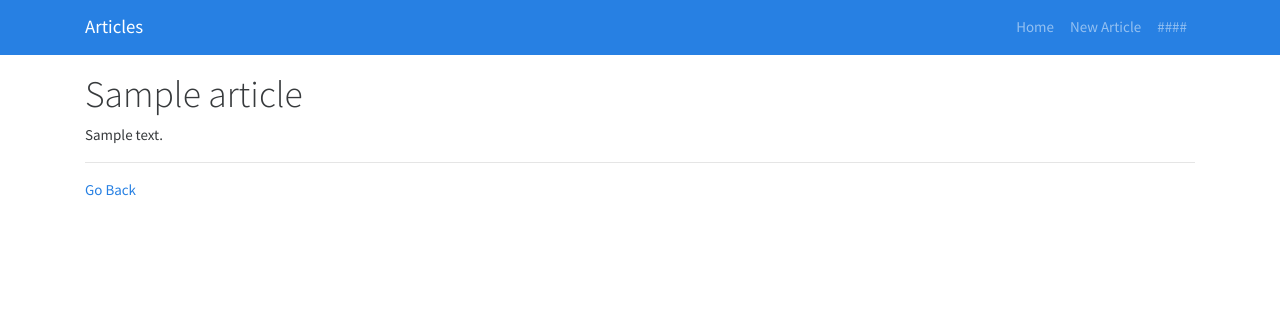
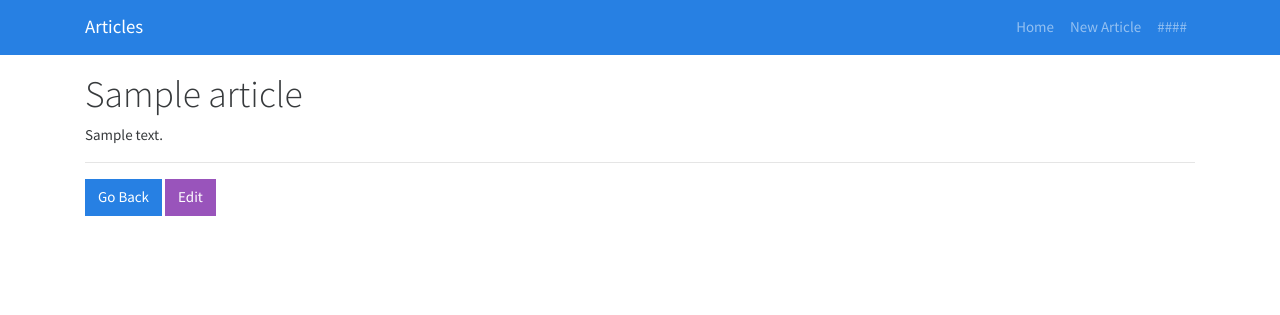
Before and after one commit to vsmro/crud_symphony4, a Symfony app: template templates/articles/show.html.twig in a window 1280 px wide. Shown: the top 315 px of the page. Run offline with Twig, Linux system fonts and the light colour scheme; the template is opened without the code that fills it: most values are stand-ins (such as "Sample title", 1, 10 or a date in 2020); some libraries are stand-ins or nearby versions.

Commit message:
Added Cancel button on edit page and added Edit button on the show page

```diff
--- a/templates/articles/edit.html.twig
+++ b/templates/articles/edit.html.twig
@@ -7,5 +7,6 @@
     {{ form_start(form) }}
     {{ form_widget(form) }}
     {{ form_end(form) }}
-
+    <hr>
+    <a href="/" class="btn btn-warning">Cancel</a>
 {% endblock %}
--- a/templates/articles/index.html.twig
+++ b/templates/articles/index.html.twig
@@ -16,7 +16,7 @@
                     <td>{{ article.title }}</td>
                     <td>
                         <a href="/article/{{ article.id }}" class="btn btn-dark">Show</a>
-                        <a href="/article/edit/{{ article.id }}" class="btn btn-light">edit</a>
+                        <a href="/article/edit/{{ article.id }}" class="btn btn-light">Edit</a>
                         <a href="#" class="btn btn-danger delete-article" data-id="{{ article.id }}">Delete</a>
                     </td>
 
--- a/templates/articles/show.html.twig
+++ b/templates/articles/show.html.twig
@@ -5,5 +5,5 @@
     <h1>{{ article.title }}</h1>
     <p>{{ article.body }}</p>
     <hr>
-    <a href="/">Go Back</a>
+    <a href="/" class="btn btn-primary">Go Back</a> <a href="/article/edit/{{ article.id }}" class="btn btn-info">Edit</a>
 {% endblock %}
```
